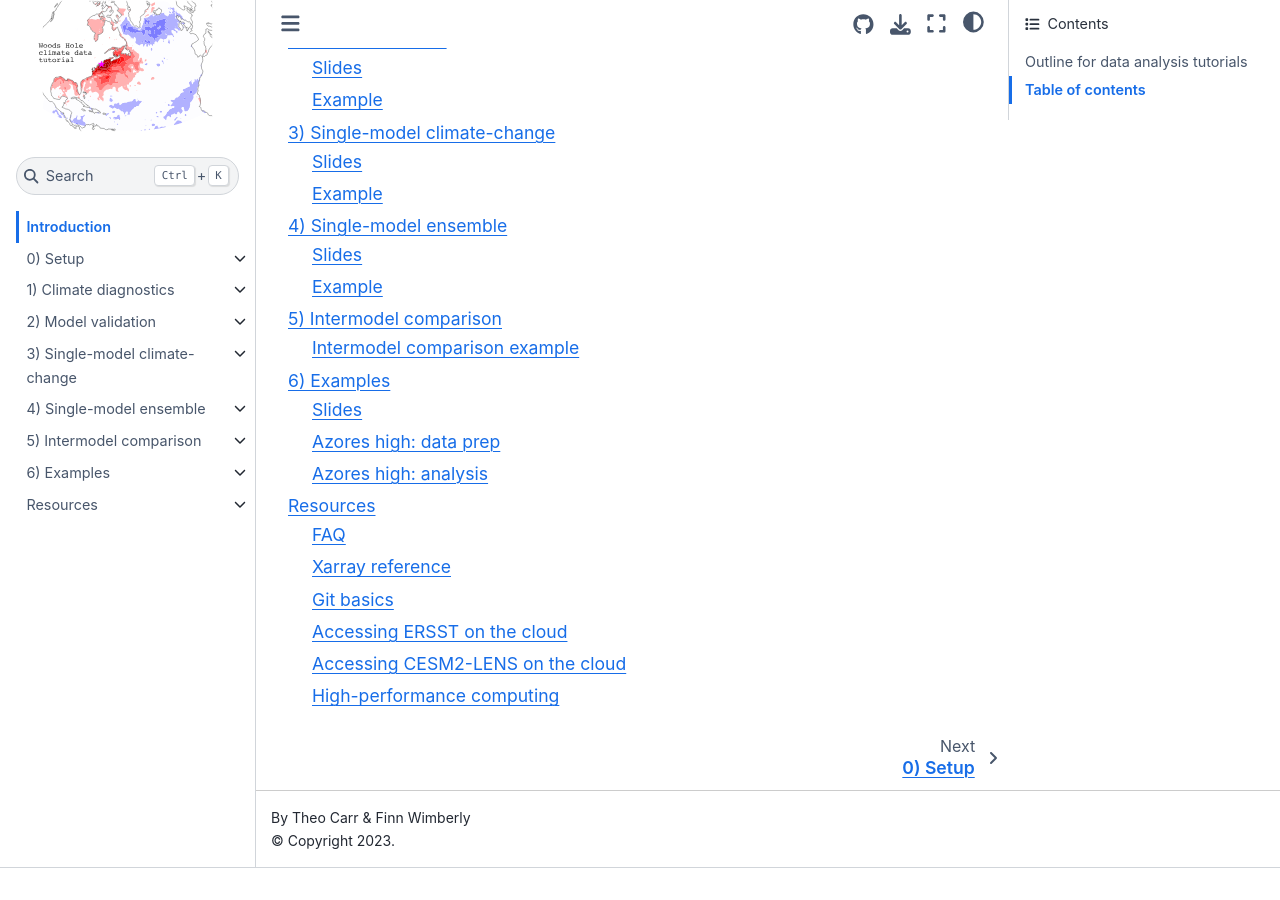
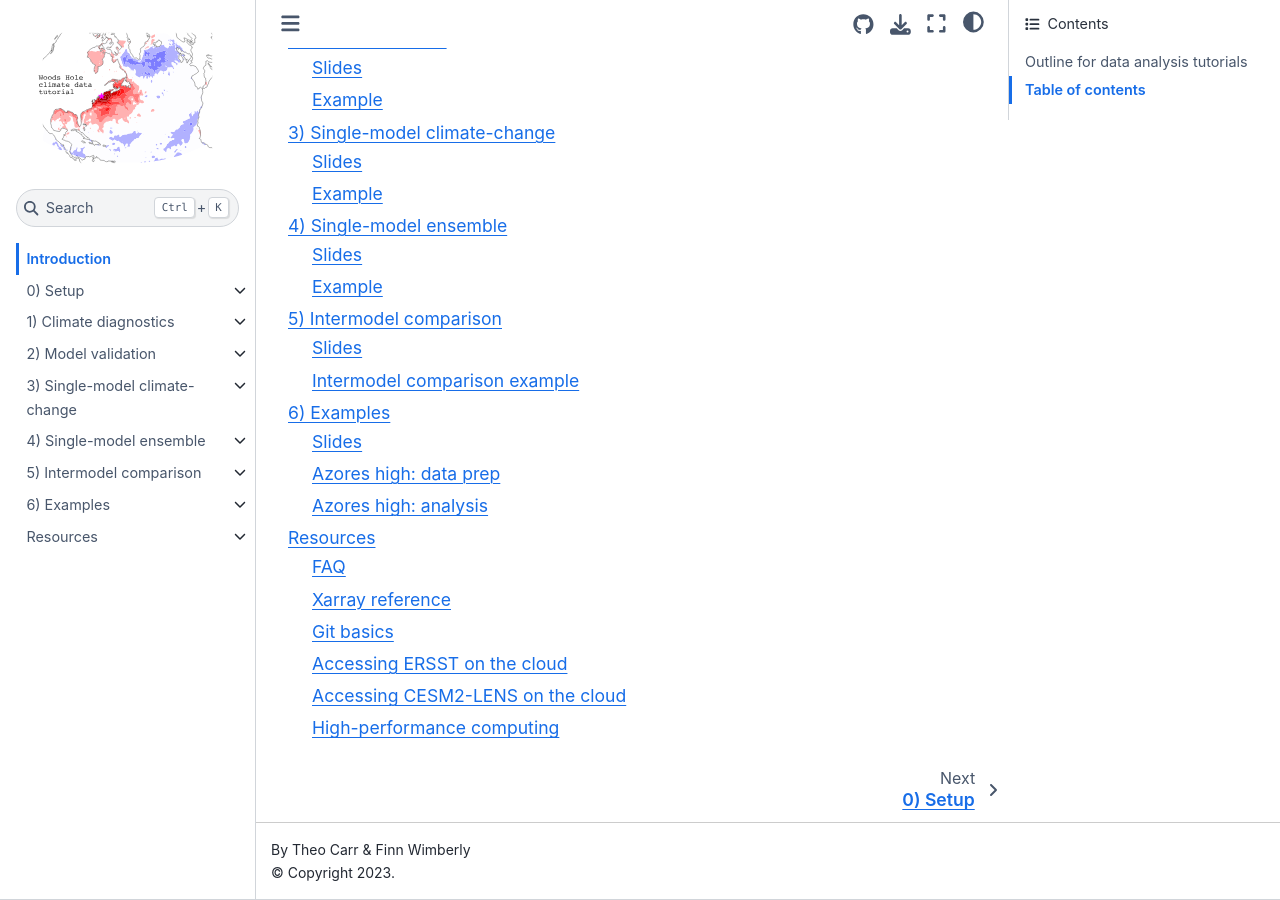
Before and after one commit to ktcarr/whoi-climate-tutorial_2025, a Jupyter Book: the page built from docs/pages/intro.md, in a window 1280 px wide and 900 px high, scrolled down 1060 px. Built offline with Jupyter Book 1.0.4 settings and Sphinx 7.4.7 and the Sphinx Book theme 1.1.4, drawn with Linux system fonts in a browser that asks for light colours; before the commit the page ends 1928 px from its top, so only the background shows below that.

Commit message:
add link to slides

```diff
--- a/docs/_toc.yml
+++ b/docs/_toc.yml
@@ -34,6 +34,8 @@
   - file: pages/single_model_ensemble/woods-hole_example
 - file: pages/intermodel_comp/overview
   sections:
+  - url: https://docs.google.com/presentation/d/17KwLSRC-Zx9yqM3DLYL8lsvhCjQtQPtFS0Oi-TOx_4s/edit?usp=sharing
+    title: Slides
   - file: pages/intermodel_comp/example.ipynb
 - file: pages/examples/overview
   sections:
```
